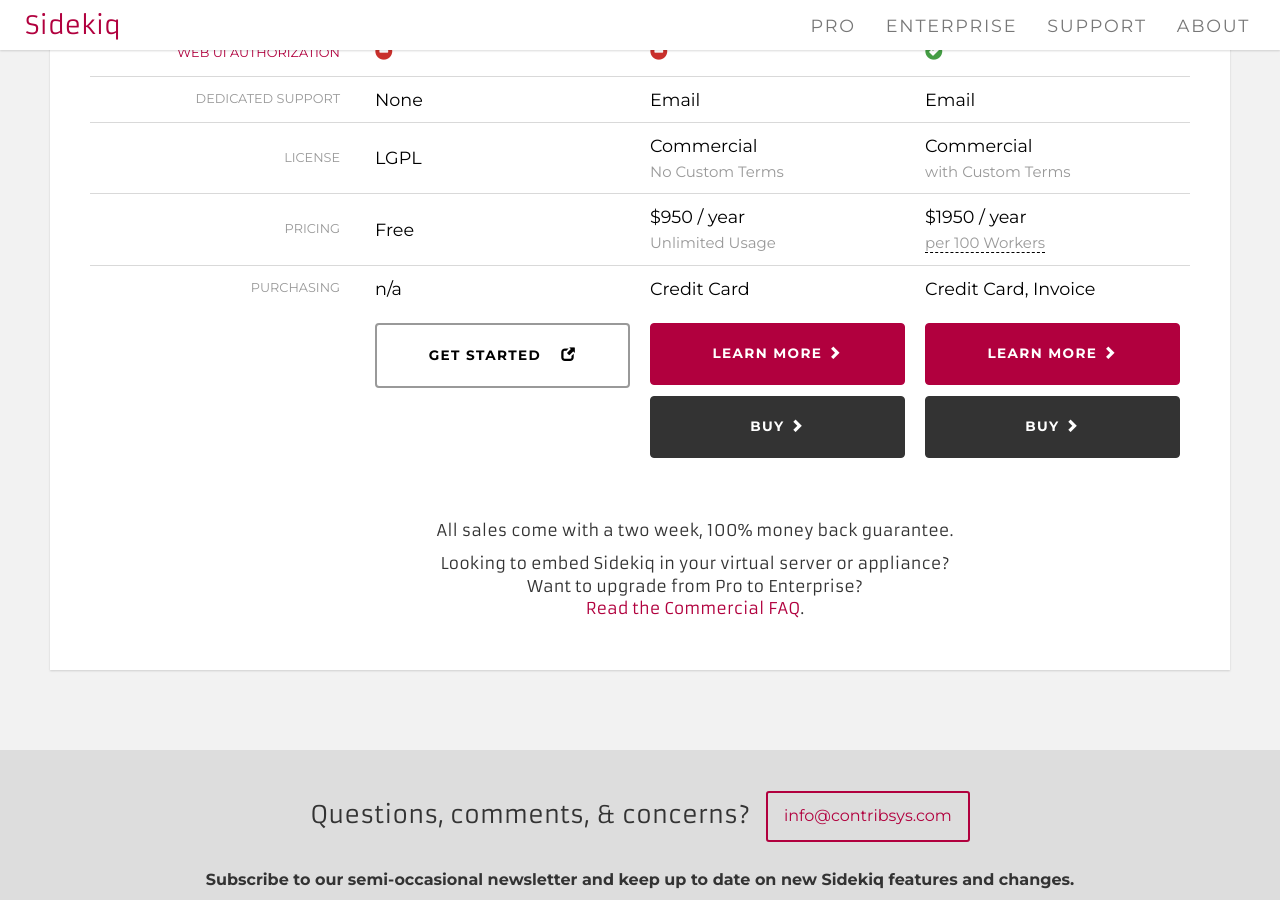
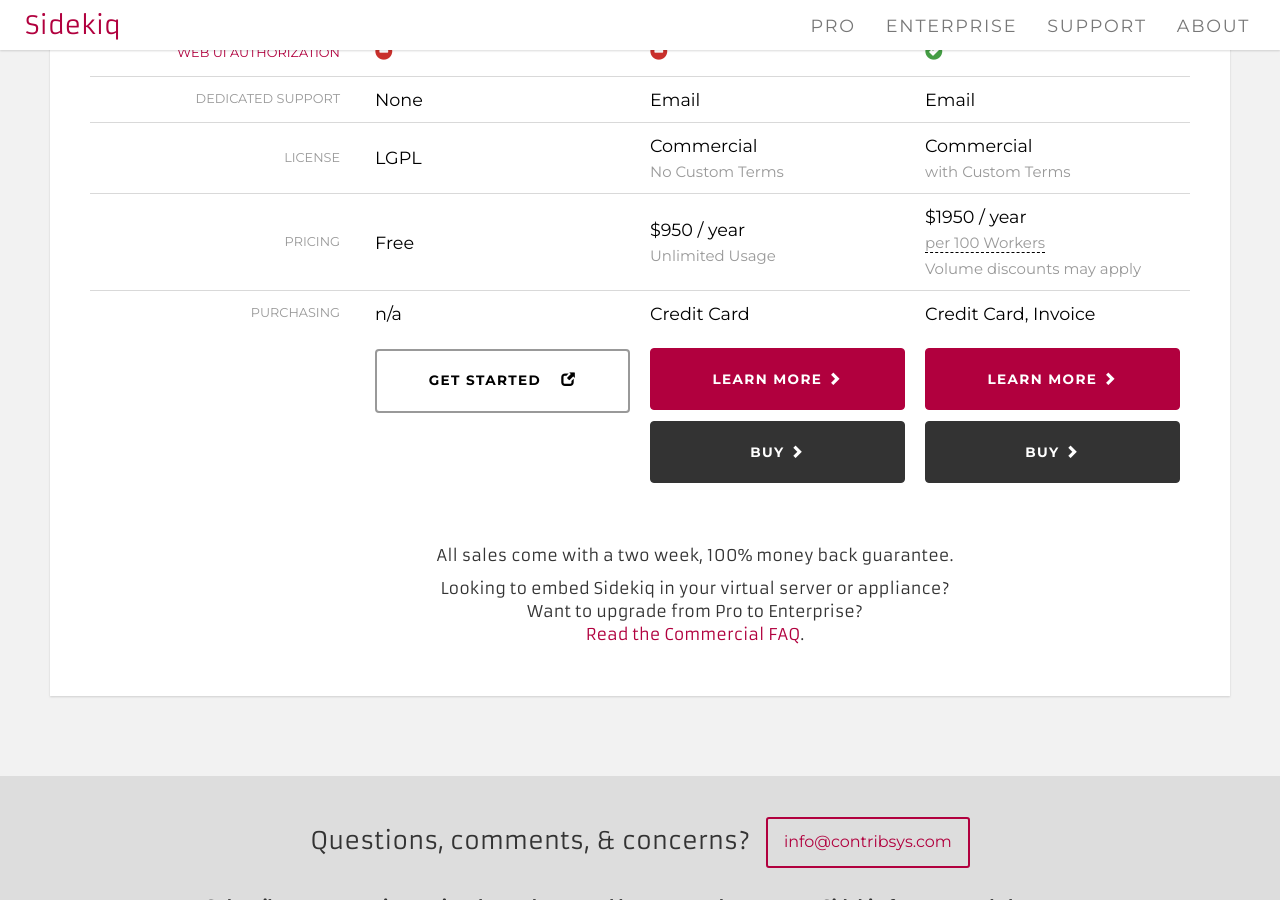
Before and after one commit to gurusoftware007/Sidekiq, a Jekyll site: the page built from index.html, in a window 1280 px wide and 900 px high, scrolled down 1567 px. Built offline with Jekyll 4.4.1, drawn with Linux system fonts in a browser that asks for light colours.

Commit message:
discounts

```diff
--- a/index.html
+++ b/index.html
@@ -249,8 +249,8 @@ layout: default
           <td>$1950 / year<br>
             <small
                 title="Workers are calculated by adding up the concurrency of all your production processes. Four processes with the default concurrency of 25 = 100 workers."
-                class="help">per 100 Workers
-            </small>
+                class="help">per 100 Workers</small><br/>
+              <small>Volume discounts may apply</small>
           </td>
         </tr>
         <tr>
```
Also changed, not shown: 1 other file.
